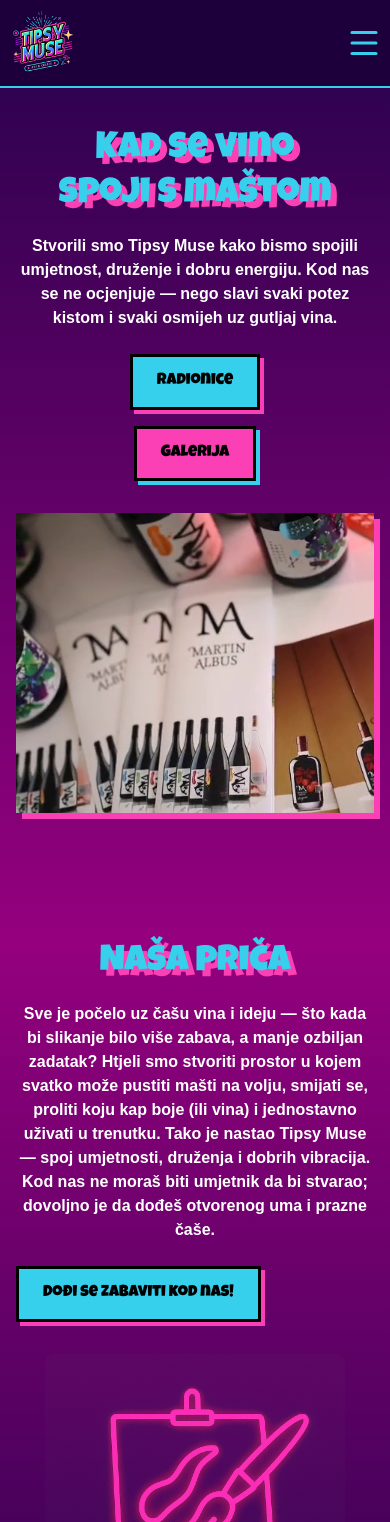
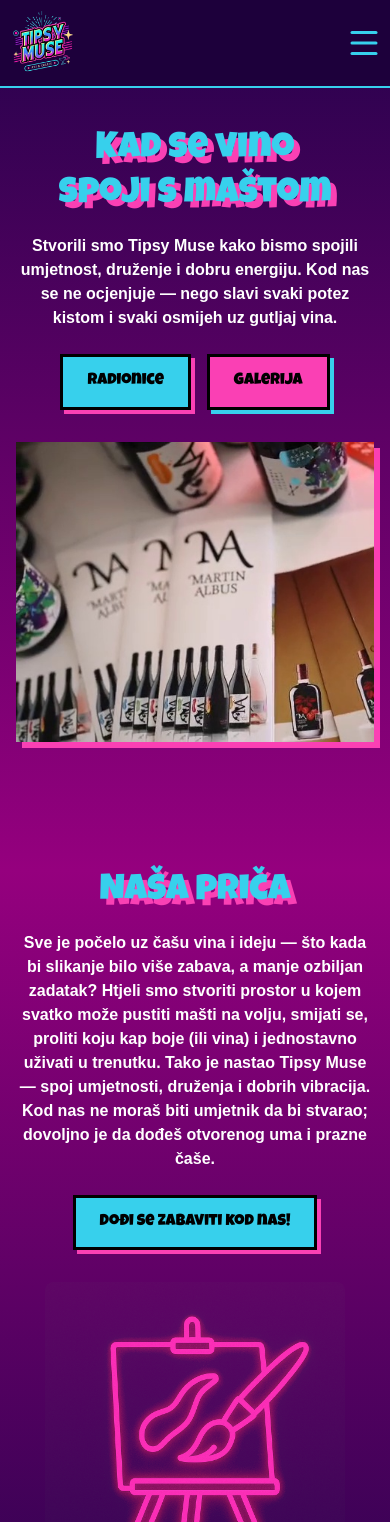
Before and after one commit to AdrianPalcic/Tipsy-Muse, a Next.js app: page /onama in a window 390 px wide. Shown: the top 1522 px of the page. Built offline with nearby package versions, Linux system fonts and the light colour scheme; a web font is replaced by a local one.

Commit message:
button layout changes

```diff
--- a/app/components/Hero.tsx
+++ b/app/components/Hero.tsx
@@ -19,7 +19,7 @@
             gutljaja. Otkrij radionice koje bude inspiraciju i rezerviraj svoje
             mjesto za dozu umjetnosti uz čašu vina.
           </p>
-          <div className="flex flex-col sm:flex-row items-center justify-center lg:justify-start gap-4">
+          <div className="flex flex-row items-center justify-center lg:justify-start gap-4">
             <Link href={"/radionice"} className="w-fit">
               <button className="button blue w-full sm:w-auto">
                 Naše Radionice
--- a/app/components/Kalendar.tsx
+++ b/app/components/Kalendar.tsx
@@ -87,7 +87,7 @@
               U slučaju da imate nekakva pitanja vezana uz naše datume,
               radionice ili općenito želite o nečemu popričati.
             </p>
-            <div className="w-fit">
+            <div className="w-fit mx-auto sm:mx-0">
               <Link href={"/kontakt"} className="w-fit mx-auto sm:mx-0">
                 <button className="button red">Kontaktiraj Nas</button>
               </Link>
--- a/app/components/KategorijeRadionica.tsx
+++ b/app/components/KategorijeRadionica.tsx
@@ -20,7 +20,7 @@
               gutljaja. Otkrij radionice koje bude inspiraciju i rezerviraj
               svoje mjesto za dozu umjetnosti uz čašu vina.
             </p>
-            <div className="w-fit">
+            <div className="w-fit mx-auto sm:mx-0">
               <Link href="/radionice" className="w-fit">
                 <button className="button blue w-full sm:w-auto">
                   Pogledaj radionice
--- a/app/onama/components/Hero.tsx
+++ b/app/onama/components/Hero.tsx
@@ -16,16 +16,14 @@
             dobru energiju. Kod nas se ne ocjenjuje — nego slavi svaki potez
             kistom i svaki osmijeh uz gutljaj vina.
           </p>
-          <div className="flex flex-col sm:flex-row items-center justify-center lg:justify-start gap-4">
+          <div className="flex flex-row items-center justify-center lg:justify-start gap-4">
             <Link href="/radionice" className="w-fit">
               <button className="button blue w-full sm:w-auto">
                 Radionice
               </button>
             </Link>
             <Link href="/galerija" className="w-fit">
-              <button className="button red w-full sm:w-auto">
-                Galerija
-              </button>
+              <button className="button red w-full sm:w-auto">Galerija</button>
             </Link>
           </div>
         </div>
--- a/app/onama/components/Story.tsx
+++ b/app/onama/components/Story.tsx
@@ -16,7 +16,7 @@
             ne moraš biti umjetnik da bi stvarao; dovoljno je da dođeš otvorenog
             uma i prazne čaše.
           </p>
-          <div className="w-fit">
+          <div className="w-fit mx-auto sm:mx-0">
             <Link href="/radionice" className="w-fit">
               <button className="button blue w-full sm:w-auto">
                 Dođi se zabaviti kod nas!
```
